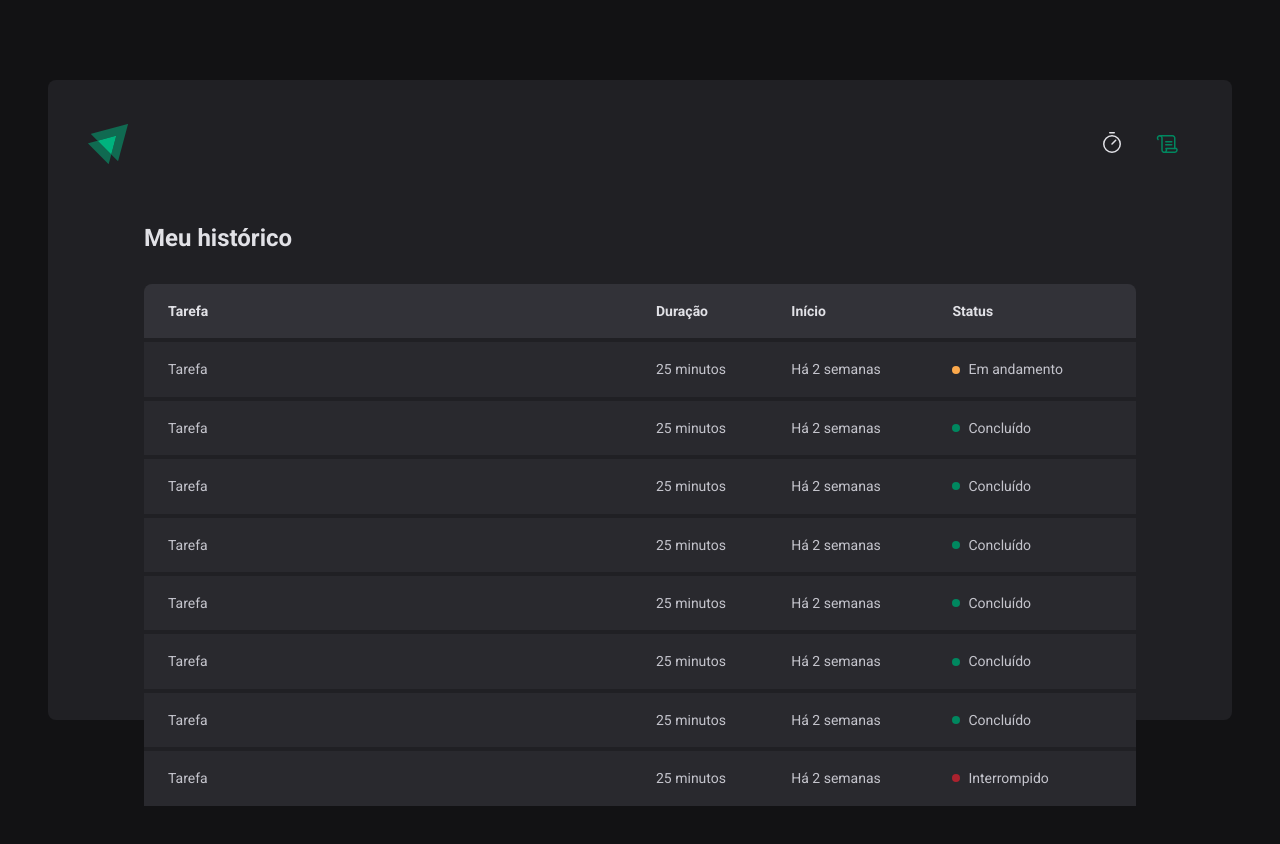
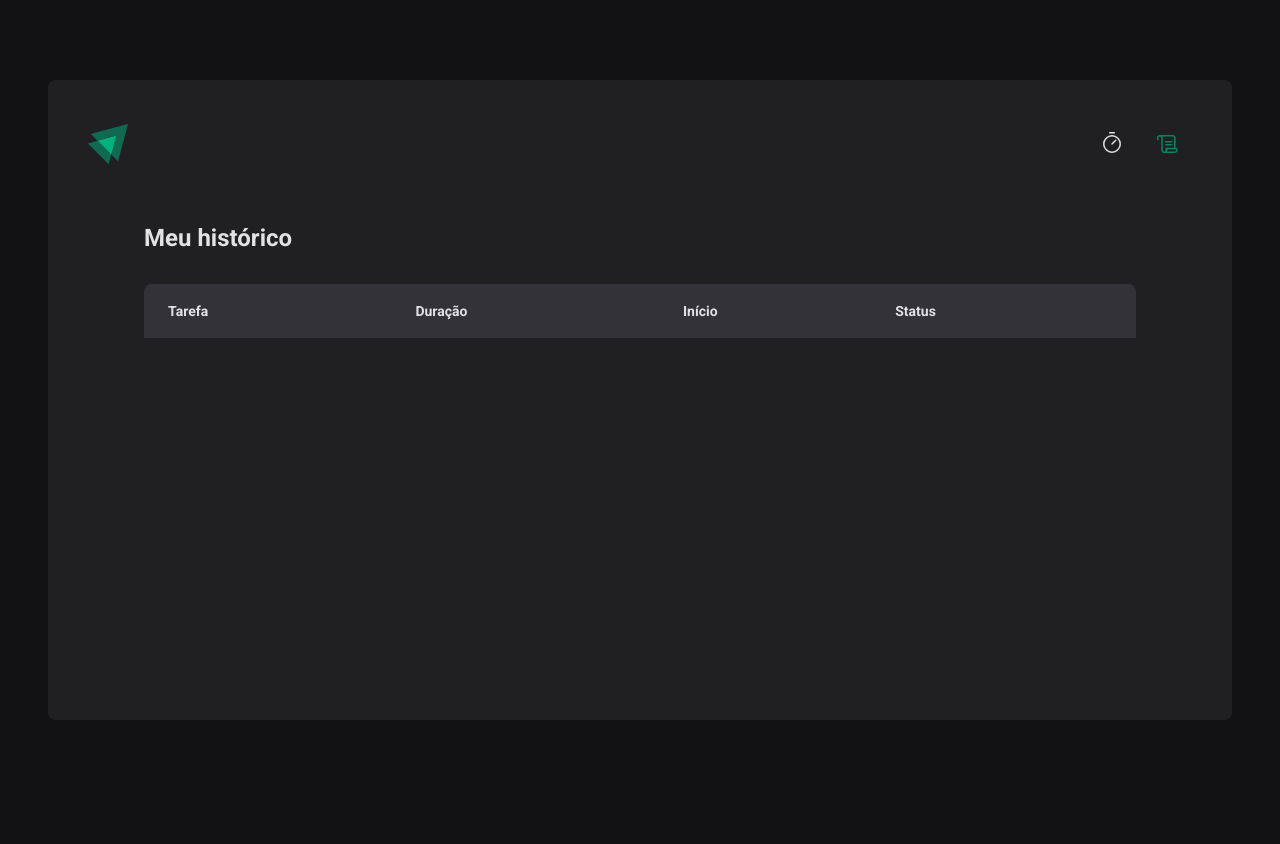
Before and after one commit to goncadanilo/react-timer, a React (Vite) app: page /history in a window 1280 px wide. Shown: the top 844 px of the page. After the commit the page ends 800 px from the top, so only its background shows below. Built offline with nearby package versions, Linux system fonts and the light colour scheme.

Commit message:
feat: create cycle listing

```diff
--- a/src/pages/History/index.tsx
+++ b/src/pages/History/index.tsx
@@ -1,6 +1,13 @@
+import { useContext } from 'react'
+import { formatDistanceToNow } from 'date-fns'
+import ptBr from 'date-fns/locale/pt-BR'
+
+import { CyclesContext } from '../../contexts/CyclesContext'
 import { HistoryContainer, HistoryList, Status } from './styled'
 
 export function History() {
+  const { cycles } = useContext(CyclesContext)
+
   return (
     <HistoryContainer>
       <h1>Meu histórico</h1>
@@ -16,70 +23,33 @@
             </tr>
           </thead>
           <tbody>
-            <tr>
-              <td>Tarefa</td>
-              <td>25 minutos</td>
-              <td>Há 2 semanas</td>
-              <td>
-                <Status statusColor="yellow">Em andamento</Status>
-              </td>
-            </tr>
-            <tr>
-              <td>Tarefa</td>
-              <td>25 minutos</td>
-              <td>Há 2 semanas</td>
-              <td>
-                <Status statusColor="green">Concluído</Status>
-              </td>
-            </tr>
-            <tr>
-              <td>Tarefa</td>
-              <td>25 minutos</td>
-              <td>Há 2 semanas</td>
-              <td>
-                <Status statusColor="green">Concluído</Status>
-              </td>
-            </tr>
-            <tr>
-              <td>Tarefa</td>
-              <td>25 minutos</td>
-              <td>Há 2 semanas</td>
-              <td>
-                <Status statusColor="green">Concluído</Status>
-              </td>
-            </tr>
-            <tr>
-              <td>Tarefa</td>
-              <td>25 minutos</td>
-              <td>Há 2 semanas</td>
-              <td>
-                <Status statusColor="green">Concluído</Status>
-              </td>
-            </tr>
-            <tr>
-              <td>Tarefa</td>
-              <td>25 minutos</td>
-              <td>Há 2 semanas</td>
-              <td>
-                <Status statusColor="green">Concluído</Status>
-              </td>
-            </tr>
-            <tr>
-              <td>Tarefa</td>
-              <td>25 minutos</td>
-              <td>Há 2 semanas</td>
-              <td>
-                <Status statusColor="green">Concluído</Status>
-              </td>
-            </tr>
-            <tr>
-              <td>Tarefa</td>
-              <td>25 minutos</td>
-              <td>Há 2 semanas</td>
-              <td>
-                <Status statusColor="red">Interrompido</Status>
-              </td>
-            </tr>
+            {cycles.map((cycle) => {
+              return (
+                <tr key={cycle.id}>
+                  <td>{cycle.task}</td>
+                  <td>{cycle.minutesAmount} minutos</td>
+                  <td>
+                    {formatDistanceToNow(cycle.startDate, {
+                      addSuffix: true,
+                      locale: ptBr,
+                    })}
+                  </td>
+                  <td>
+                    {cycle.finishedDate && (
+                      <Status statusColor="green">Concluído</Status>
+                    )}
+
+                    {cycle.interruptedDate && (
+                      <Status statusColor="red">Interrompido</Status>
+                    )}
+
+                    {!cycle.finishedDate && !cycle.interruptedDate && (
+                      <Status statusColor="yellow">Em andamento</Status>
+                    )}
+                  </td>
+                </tr>
+              )
+            })}
           </tbody>
         </table>
       </HistoryList>
```
